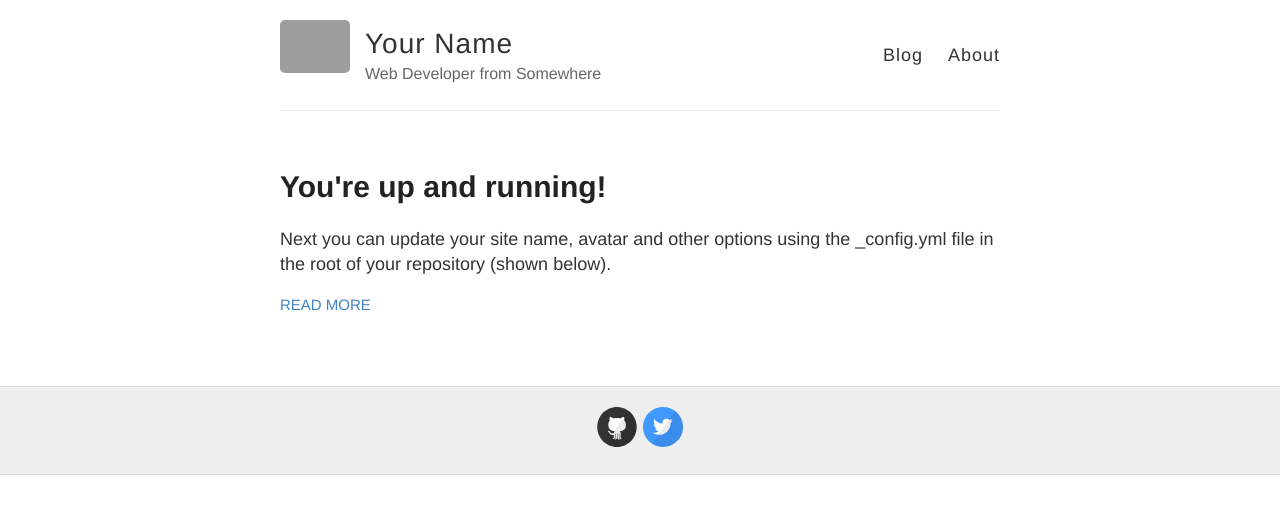
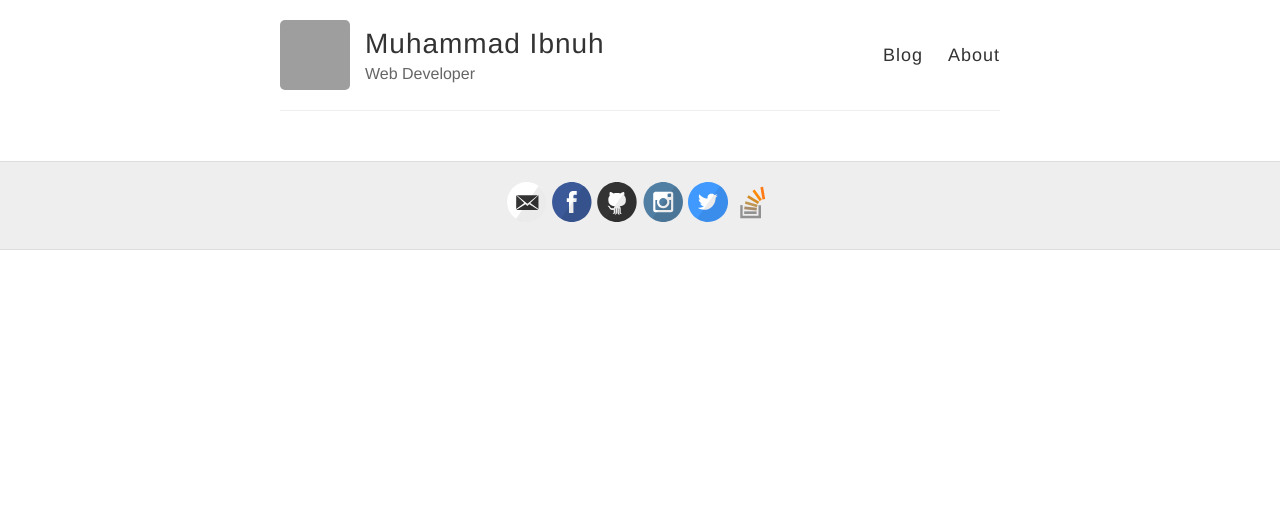
Before and after one commit to ibnuh/ibnuh.github.io, a Jekyll site: the page built from index.html, in a window 1280 px wide. Shown: the top 514 px of the page. Built offline with Jekyll 4.4.1, drawn with Linux system fonts in a browser that asks for light colours; grey boxes are pictures that could not be loaded.

Commit message:
remove posts

```diff
--- a/_config.yml
+++ b/_config.yml
@@ -3,13 +3,13 @@
 #
 
 # Name of your site (displayed in the header)
-name: Your Name
+name: Muhammad Ibnuh
 
 # Short bio or description (displayed in the header)
-description: Web Developer from Somewhere
+description: Web Developer
 
 # URL of your avatar or profile pic (you could use your GitHub profile pic)
-avatar: https://raw.githubusercontent.com/barryclark/jekyll-now/master/images/jekyll-logo.png
+avatar: https://avatars1.githubusercontent.com/u/18393879?s=460&v=4
 
 #
 # Flags below are optional
@@ -18,16 +18,16 @@ avatar: https://raw.githubusercontent.com/barryclark/jekyll-now/master/images/je
 # Includes an icon in the footer for each username you enter
 footer-links:
   dribbble:
-  email:
-  facebook:
+  email: ibnuhdev@gmail.com
+  facebook: ibnuhx
   flickr:
-  github: barryclark/jekyll-now
-  instagram:
+  github: ibnuh
+  instagram: ibnuhx
   linkedin:
   pinterest:
   rss: # just type anything here for a working RSS icon
-  twitter: jekyllrb
-  stackoverflow: # your stackoverflow profile, e.g. "users/50476/bart-kiers"
+  twitter: ibnuhx
+  stackoverflow: users/4460712/muhammad-ibnuh
   youtube: # channel/<your_long_string> or user/<user-name>
   googleplus: # anything in your profile username that comes after plus.google.com/
 
@@ -41,7 +41,7 @@ google_analytics:
 
 # Your website URL (e.g. http://barryclark.github.io or http://www.barryclark.co)
 # Used for Sitemap.xml and your RSS feed
-url:
+url: https://muhammadibnuh.com
 
 # If you're hosting your site at a Project repository on GitHub pages
 # (http://yourusername.github.io/repository-name)
--- a/_posts/2014-3-3-Hello-World.md
+++ /dev/null
@@ -1,10 +0,0 @@
----
-layout: post
-title: You're up and running!
----
-
-Next you can update your site name, avatar and other options using the _config.yml file in the root of your repository (shown below).
-
-![_config.yml]({{ site.baseurl }}/images/config.png)
-
-The easiest way to make your first post is to edit this one. Go into /_posts/ and update the Hello World markdown file. For more instructions head over to the [Jekyll Now repository](https://github.com/barryclark/jekyll-now) on GitHub.
```
